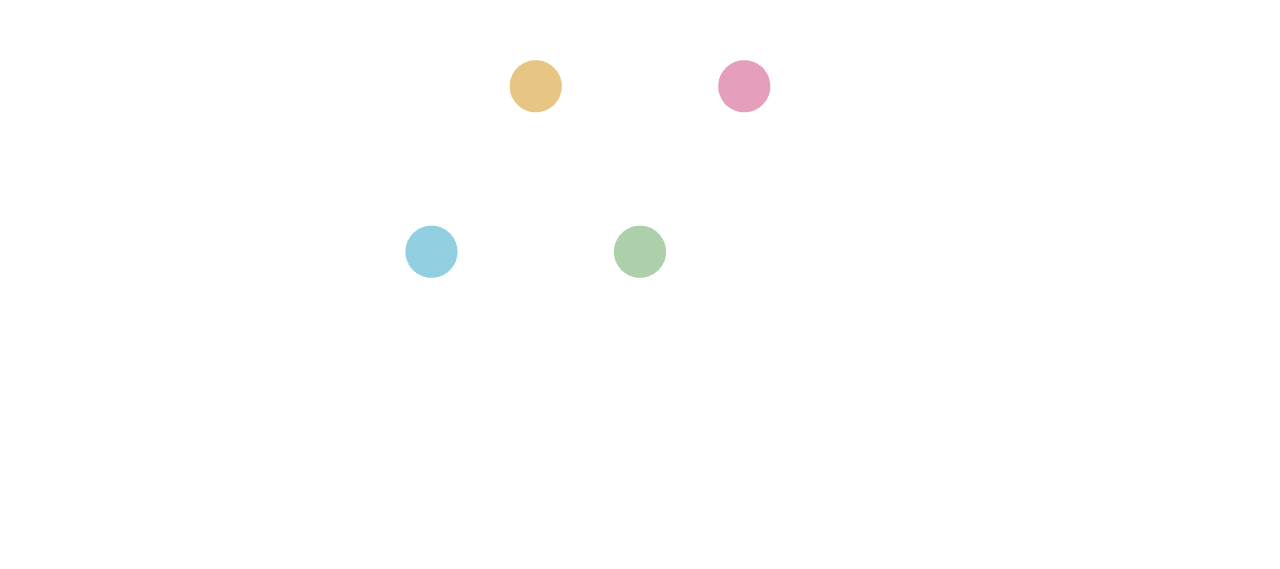
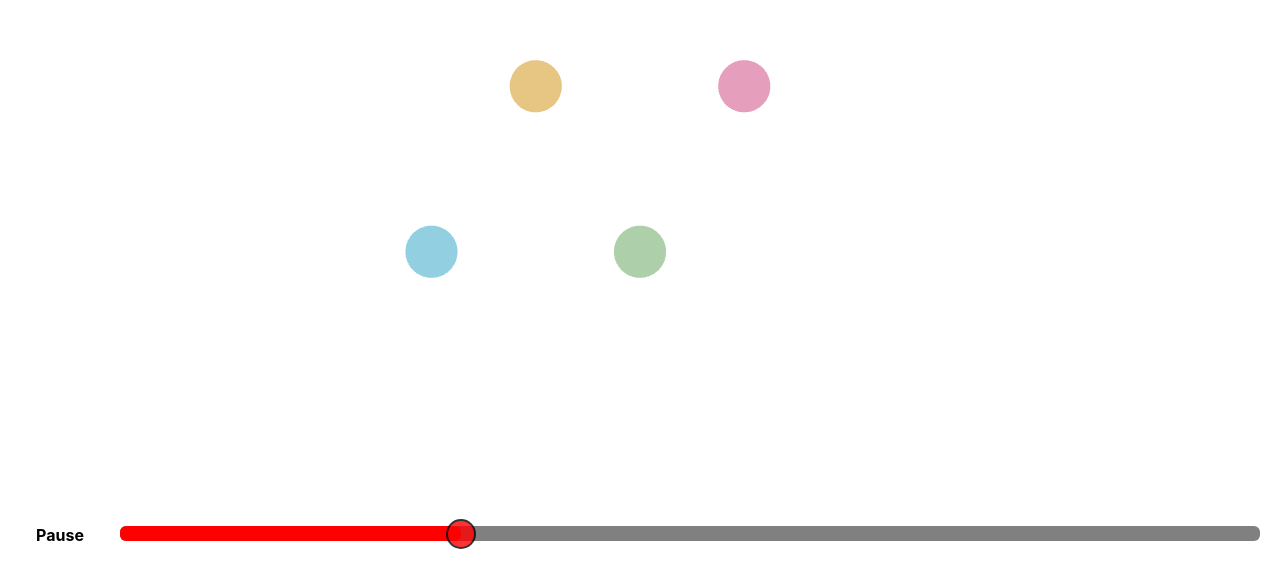
Before and after one commit to ChristopherTrimboli/moving-balls, a Next.js app: page / in a window 1280 px wide. Shown: the part 231-800 px from the top of the page. Built offline with nearby package versions, Linux system fonts and the light colour scheme.

Commit message:
timeline and play / pause button

```diff
--- a/components/Scene.tsx
+++ b/components/Scene.tsx
@@ -1,7 +1,7 @@
-import { useEffect, useRef } from 'react'
+import { useEffect, useRef, useState } from 'react'
 import { Canvas } from '@react-three/fiber'
 import Ball, { BallMesh } from './Ball'
-import { easings, useTrail, useSprings } from '@react-spring/three'
+import { easings, useSprings } from '@react-spring/three'
 
 interface BallData {
     color: string
@@ -32,7 +32,15 @@ const balls: BallData[] = [
     }
 ]
 
-export default function Scene() {
+interface SceneProps {
+    duration: number
+    isPaused: boolean
+}
+
+export default function Scene({
+    duration,
+    isPaused
+}: SceneProps) {
     const ball1 = useRef<BallMesh>(null)
     const ball2 = useRef<BallMesh>(null)
     const ball3 = useRef<BallMesh>(null)
@@ -40,54 +48,31 @@ export default function Scene() {
 
     const ballRefs = [ball1, ball2, ball3, ball4]
 
-    // const [trails, api] = useTrail(ballRefs.length, i => ({
-    //     from: {
-    //         position: balls[i].fromPosition
-    //     },
-    //     to: [
-    //         { position: balls[i].toPosition },
-    //         { position: balls[i].fromPosition }
-    //     ],
-    //     loop: true,
-    //     delay: 50 * i,
-    //     config: {
-    //         duration: (3 * 1000) + 50 * i,
-    //         easing: easings.easeInOutCubic
-    //     }
-    // }))
-
     const [springs, api] = useSprings(ballRefs.length, i => ({
         from: {
-            position: balls[i].fromPosition
+            position: balls[i].fromPosition,
         },
         to: [
             { position: balls[i].toPosition },
-            { position: balls[i].fromPosition }
+            { position: balls[i].fromPosition },
         ],
         loop: true,
+        pause: isPaused,
         config: {
-            duration: 3 * 1000,
+            duration,
             easing: easings.easeInOutCubic
         }
     }))
+
+    useEffect(() => {
+        isPaused ? api.pause() : api.resume()
+    }, [isPaused, api, springs])
 
     return (
         <Canvas>
             <ambientLight intensity={1} />
             <directionalLight />
             <group>
-                {/* {
-                    trails.map(({ position }, index: number) => {
-                        return (
-                            <Ball
-                                position={position}
-                                color={balls[index].color}
-                                ballRef={ballRefs[index]}
-                                key={index}
-                            />
-                        )
-                    })
-                } */}
                 {
                     springs.map(({ position }, index: number) => {
                         return (
--- /dev/null
+++ b/components/Timeline.tsx
@@ -0,0 +1,87 @@
+import Slider from 'rc-slider'
+import styled from 'styled-components'
+import 'rc-slider/assets/index.css';
+import { useEffect, useState } from 'react';
+
+const TimelineWrapper = styled.div`
+    position: fixed;
+    width: 100%;
+    bottom: 20px;
+    display: flex;
+    gap: 20px;
+    padding: 0 20px;
+`
+
+const PlayPauseButton = styled.div`
+    padding: 0.25rem 1rem;
+    width: 5rem;
+    text-align: center;
+    background: #fff;
+    color: black;
+    font-weight: bold;
+    cursor: pointer;
+    border-radius: 8px;
+`
+
+export interface TimelineProps {
+    duration: number
+    isPaused: boolean
+    onPlay: () => void
+    onPause: () => void
+}
+
+export default function Timeline({
+    duration,
+    isPaused,
+    onPlay,
+    onPause,
+}: TimelineProps) {
+    const [currentTime, setCurrentTime] = useState(0)
+
+    useEffect(() => {
+        if (isPaused) {
+            return
+        }
+        const interval = setInterval(() => {
+            setCurrentTime(currentTime => currentTime < duration * 2 ? currentTime + 100 : 0)
+        }, 100)
+        return () => clearInterval(interval)
+    }, [duration, isPaused])
+
+    const handlePlayPause = () => {
+        isPaused ? onPlay() : onPause()
+    }
+
+    return (
+        <TimelineWrapper>
+            <PlayPauseButton onClick={handlePlayPause}>
+                {isPaused ? "Play" : "Pause"}
+            </PlayPauseButton>
+            <Slider
+                min={0}
+                step={100}
+                max={duration * 2}
+                defaultValue={0}
+                value={currentTime}
+                onChange={value => console.log(value)}
+                trackStyle={{
+                    backgroundColor: 'red',
+                    height: 15,
+                    transition: 'width 0.1s ease-in-out'
+                }}
+                railStyle={{
+                    backgroundColor: 'grey',
+                    height: 15
+                }}
+                handleStyle={{
+                    backgroundColor: 'red',
+                    borderColor: 'black',
+                    height: 30,
+                    width: 30,
+                    top: '20%',
+                    transition: 'left 0.1s ease-in-out'
+                }}
+            />
+        </TimelineWrapper>
+    )
+}
--- a/next.config.js
+++ b/next.config.js
@@ -2,6 +2,9 @@
 const nextConfig = {
   reactStrictMode: true,
   swcMinify: true,
+  compiler: {
+    styledComponents: true,
+  }
 }
 
 module.exports = nextConfig
--- a/package.json
+++ b/package.json
@@ -13,14 +13,17 @@
     "@react-spring/web": "^9.5.5",
     "@react-three/fiber": "^8.9.1",
     "next": "^13.0.2",
+    "rc-slider": "^10.0.1",
     "react": "18.2.0",
     "react-dom": "18.2.0",
+    "styled-components": "^5.3.6",
     "three": "^0.146.0"
   },
   "devDependencies": {
     "@types/node": "^18.11.9",
     "@types/react": "18.0.25",
     "@types/react-dom": "18.0.8",
+    "@types/styled-components": "^5.1.26",
     "@types/three": "^0.146.0",
     "eslint": "8.27.0",
     "eslint-config-next": "13.0.2",
--- a/pages/index.tsx
+++ b/pages/index.tsx
@@ -1,7 +1,12 @@
 import Head from 'next/head'
+import { useState } from 'react';
 import Scene from '../components/Scene'
+import Timeline from '../components/Timeline'
 
-export default function Home() {
+export default function Index() {
+  const [duration, setDuration] = useState(3 * 1000)
+  const [isPaused, setIsPaused] = useState(false)
+
   return (
     <>
       <Head>
@@ -10,7 +15,17 @@ export default function Home() {
         <link rel="icon" href="/favicon.ico" />
       </Head>
 
-      <Scene />
+      <Scene
+        duration={duration}
+        isPaused={isPaused}
+      />
+
+      <Timeline
+        duration={duration}
+        isPaused={isPaused}
+        onPlay={() => setIsPaused(false)}
+        onPause={() => setIsPaused(true)}
+      />
     </>
   )
 }
```
Also changed, not shown: 1 other file (tests, documents, lock files or other folders).
